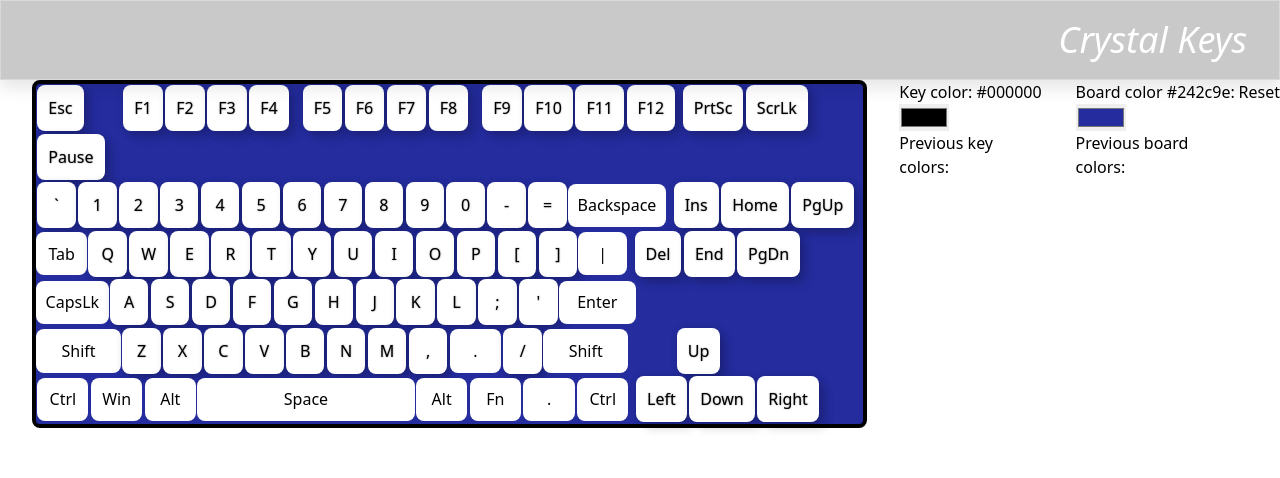
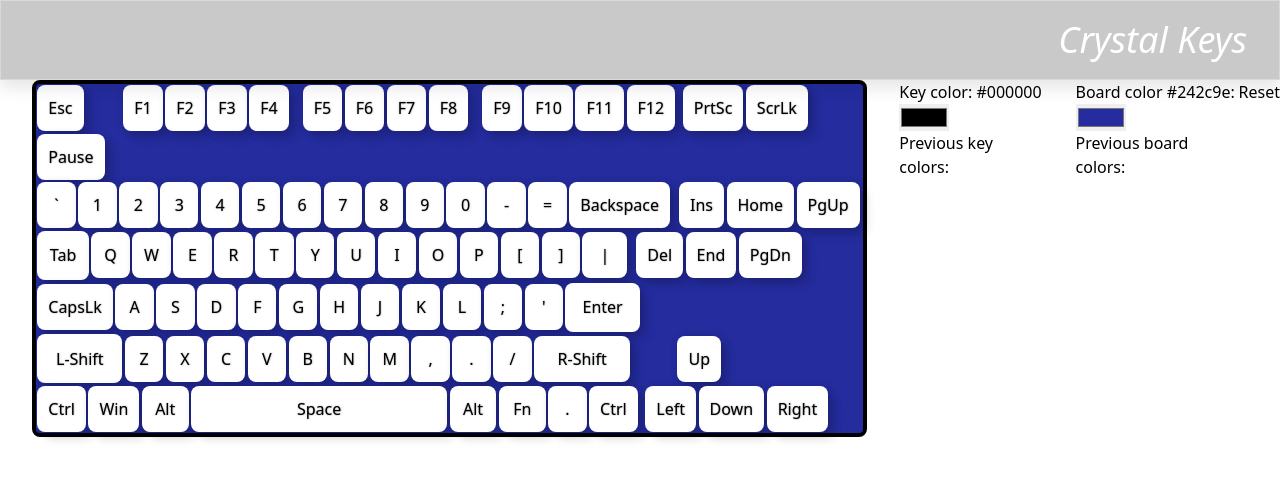
Before and after one commit to OblivionNoirV2/crystalkeys, a React (Create React App) app: page / in a window 1280 px wide. Shown: the top 478 px of the page. Built offline with nearby package versions, Linux system fonts and the light colour scheme.

Commit message:
css adjustments

```diff
--- a/src/App.tsx
+++ b/src/App.tsx
@@ -43,7 +43,7 @@ const key_sets: { [row: string]: string[] } = {
     'CapsLk', 'A', 'S', 'D', 'F', 'G', 'H', 'J', 'K', 'L', ';', "'", 'Enter'
   ],
   fifth_row: [
-    'Shift', 'Z', 'X', 'C', 'V', 'B', 'N', 'M', ',', '.', '/', 'Shift', 'Up'
+    'L-Shift', 'Z', 'X', 'C', 'V', 'B', 'N', 'M', ',', '.', '/', 'R-Shift', 'Up'
 
   ],
   sixth_row: [
@@ -80,7 +80,7 @@ function getClassForKey(key_label: string): string {
     'CapsLk': 'key-capslock',
     'Tab': 'key-tab',
     'Enter': 'key-enter',
-    'Shift': 'key-shift',
+    'L-Shift': 'key-l-shift',
     '|': 'key-backslash',
     'Ctrl': 'key-ctrl',
     'Space': 'key-space',
@@ -89,6 +89,7 @@ function getClassForKey(key_label: string): string {
     'Fn': 'key-fn',
     '.': 'key-dot',
     'Left': 'key-left',
+    'R-Shift': 'key-r-shift',
   };
   return keyClassMap[key_label] || 'key'
 }
--- a/src/sparkles.css
+++ b/src/sparkles.css
@@ -20,9 +20,25 @@ body {
 .key-ins,
 .key-del,
 .key-up,
-.key-left {
+.key-left,
+.key-ctrl,
+.key-alt,
+.key-ctrlr,
+.key-dot,
+.key-fn,
+.key-win,
+.key-capslock,
+.key-tab,
+.key-r-shift,
+.key-l-shift,
+.key-space,
+.key-enter,
+.key-backslash,
+.key-backspace,
+.key-r-shift {
   margin: .1vw;
   min-width: 3vw;
+
   padding: 1vh;
   border-radius: .5rem;
   border: solid .2rem transparent;
@@ -33,40 +49,25 @@ body {
 }
 
 .key-up {
-  margin-left: 3.8vw;
+  margin-left: 3.6vw;
 }
 
 .key-backspace {
-  min-width: 4.6vw;
-  padding: 1.2vh;
-  border-radius: .5rem;
+  min-width: 4.5vw;
 }
 
+
 .key-backslash {
-  min-width: 3.8vw;
-  padding: 1.2vh;
-  border-radius: .5rem;
+  min-width: 3.5vw;
+
 }
 
 .key-capslock {
   min-width: 5vw;
-  padding: 1.2vh;
-  border-radius: .5rem;
 
 }
 
-.key-ctrl,
-.key-alt,
-.key-alt,
-.key-ctrlr,
-.key-dot,
-.key-fn,
-.key-win {
-  min-width: 4vw;
-  padding: 1.2vh;
-  border-radius: .5rem;
-  margin: .1vw;
-}
+
 
 .key-tab {
   min-width: 4vw;
@@ -74,12 +75,16 @@ body {
   border-radius: .5rem;
 }
 
-.key-left {
-  margin-left: .5vw;
+.key-ctrl,
+.key-alt,
+.key-win,
+.key-fn,
+.key-dot {
+  min-width: 3.65vw;
 }
 
 .key-enter {
-  min-width: 6vw;
+  min-width: 5.8vw;
   padding: 1.2vh 1vw 1.2vh 1vw;
   border-radius: .5rem;
 }
@@ -88,13 +93,13 @@ body {
   font-size: 1rem;
 }
 
-.key-hidden {
-  border: none;
-  background-color: transparent;
-}
 
 .key:active {
   transform: scale(0.95);
+}
+
+.key-left {
+  margin-left: .5vw;
 }
 
 /*align self prevents auto scaling with the prev colors columns*/
@@ -104,15 +109,21 @@ body {
   align-self: flex-start;
 }
 
-.key-shift {
+.key-l-shift {
   min-width: 6.65vw;
   padding: 1.2vh;
   border-radius: .5rem;
 }
 
+.key-r-shift {
+  min-width: 7.5vw;
+
+  border-radius: .5rem;
+}
+
 .key-space {
-  min-width: 17vw;
-  padding: 1.2vh;
+  min-width: 20vw;
+
   border-radius: .5rem;
 }
 
@@ -139,3 +150,7 @@ body {
 .key-del {
   margin-left: .6vw;
 }
+
+.key-dot {
+  min-width: 3vw;
+}
```
